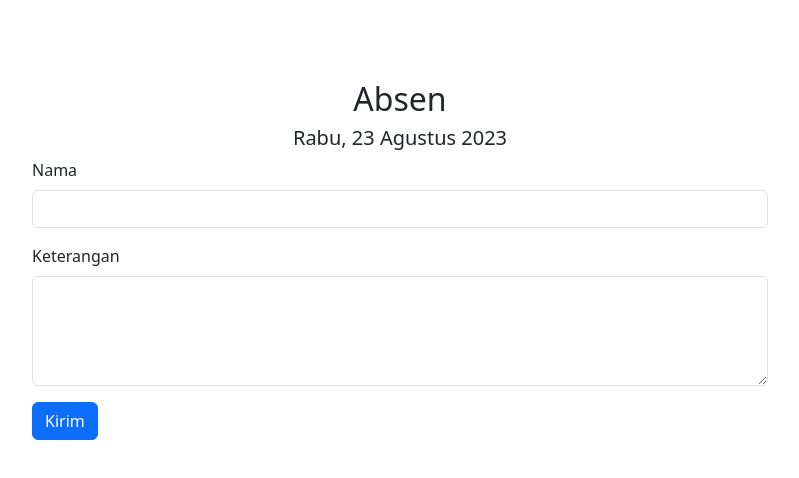
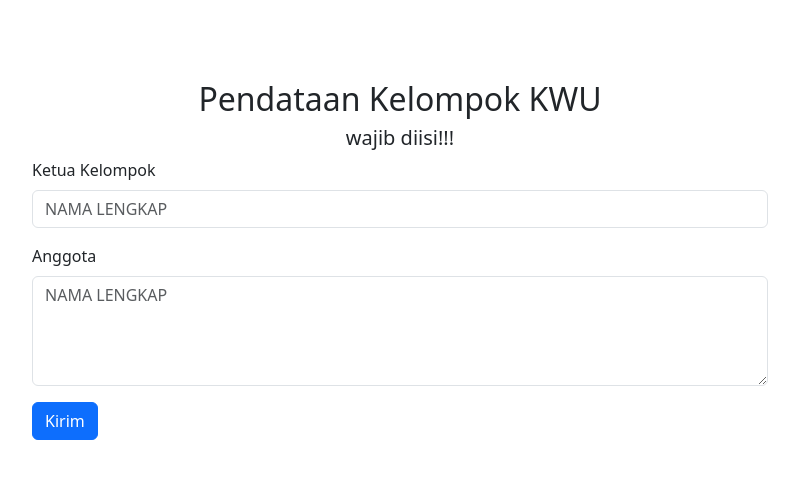
Before and after one commit to anantaputu/anantaputu.github.io, a plain HTML site: page index.html in a window 1280 px wide. Shown: the whole page, without its empty margins (240-1039 px from the left). Drawn offline with nearby package versions, Linux system fonts and the light colour scheme.

Commit message:
pendataan grup

```diff
--- a/index.html
+++ b/index.html
@@ -40,30 +40,32 @@
       <div class="container">
         <div class="row text-center">
           <div class="col">
-            <h2>Absen</h2>
-            <h5>Rabu, 23 Agustus 2023</h5>
+            <h2>Pendataan Kelompok KWU</h2>
+            <h5>wajib diisi!!!</h5>
           </div>
         </div>
         <div class="row justify-content-center">
           <div class="col-md-8 justify-content-center">
             <form name="ananta-contact-form">
               <div class="mb-3">
-                <label for="name" class="form-label">Nama</label>
+                <label for="name" class="form-label">Ketua Kelompok</label>
                 <input
                   type="text"
                   class="form-control"
                   id="name"
                   aria-describedby="name"
                   name="nama"
+                  placeholder="NAMA LENGKAP"
                 />
               </div>
               <div class="mb-3">
-                <label for="pesan" class="form-label">Keterangan</label>
+                <label for="pesan" class="form-label">Anggota</label>
                 <textarea
                   class="form-control"
                   id="pesan"
                   rows="4"
                   name="pesan"
+                  placeholder="NAMA LENGKAP"
                 ></textarea>
               </div>
               <button type="submit" class="btn btn-primary btn-kirim">
```
